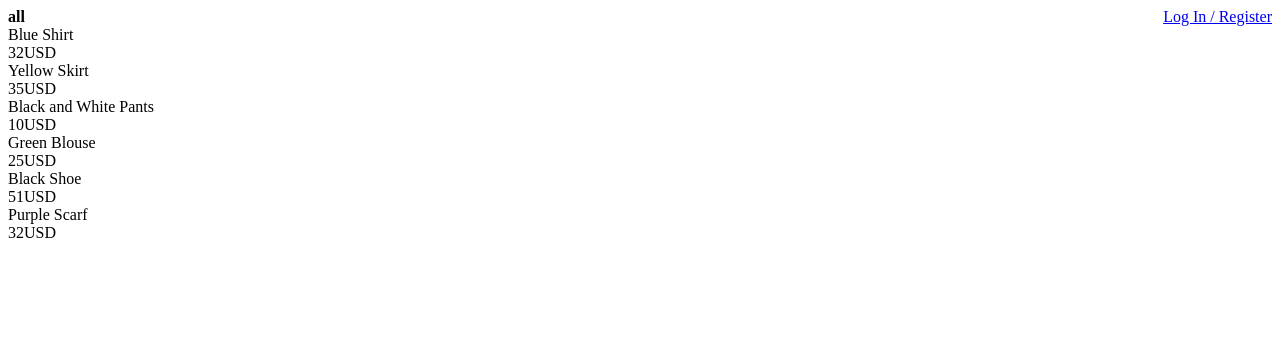
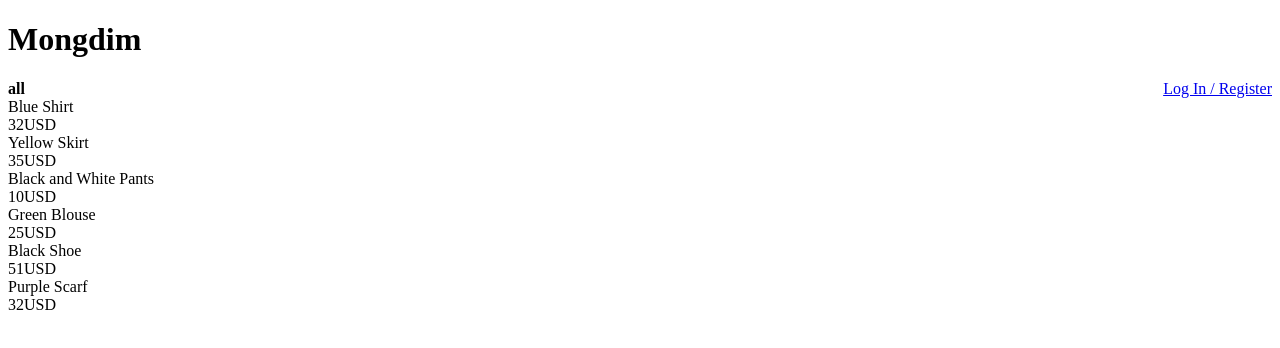
Before and after one commit to FranklinYu/Mongdim-Angular, an Angular app: page /items in a window 1280 px wide. Shown: the top 348 px of the page. Built offline with nearby package versions, Linux system fonts and the light colour scheme.

Commit message:
Fix test for `AppComponent`

```diff
--- a/src/app/app.component.html
+++ b/src/app/app.component.html
@@ -1,3 +1,4 @@
+<h1>{{title}}</h1>
 <nav>
   <a routerLink="/items" routerLinkActive="active">all</a>
   <div class="user-info">
--- a/src/app/app.component.ts
+++ b/src/app/app.component.ts
@@ -1,4 +1,6 @@
 import { Component } from '@angular/core';
+
+import { environment } from 'environments/environment'
 
 @Component({
   selector: 'app-root',
@@ -6,5 +8,5 @@ import { Component } from '@angular/core';
   styleUrls: ['./app.component.css']
 })
 export class AppComponent {
-  title = 'app';
+  title = environment.title;
 }
--- a/src/environments/environment.ts
+++ b/src/environments/environment.ts
@@ -6,4 +6,5 @@
 export const environment = {
   production: false,
   client_id: '820674098491-75edrk3edoik2f6v1aebsitvl4an2ie9.apps.googleusercontent.com',
+  title: 'Mongdim'
 };
```
Also changed, not shown: 1 other file (tests, documents, lock files or other folders).
